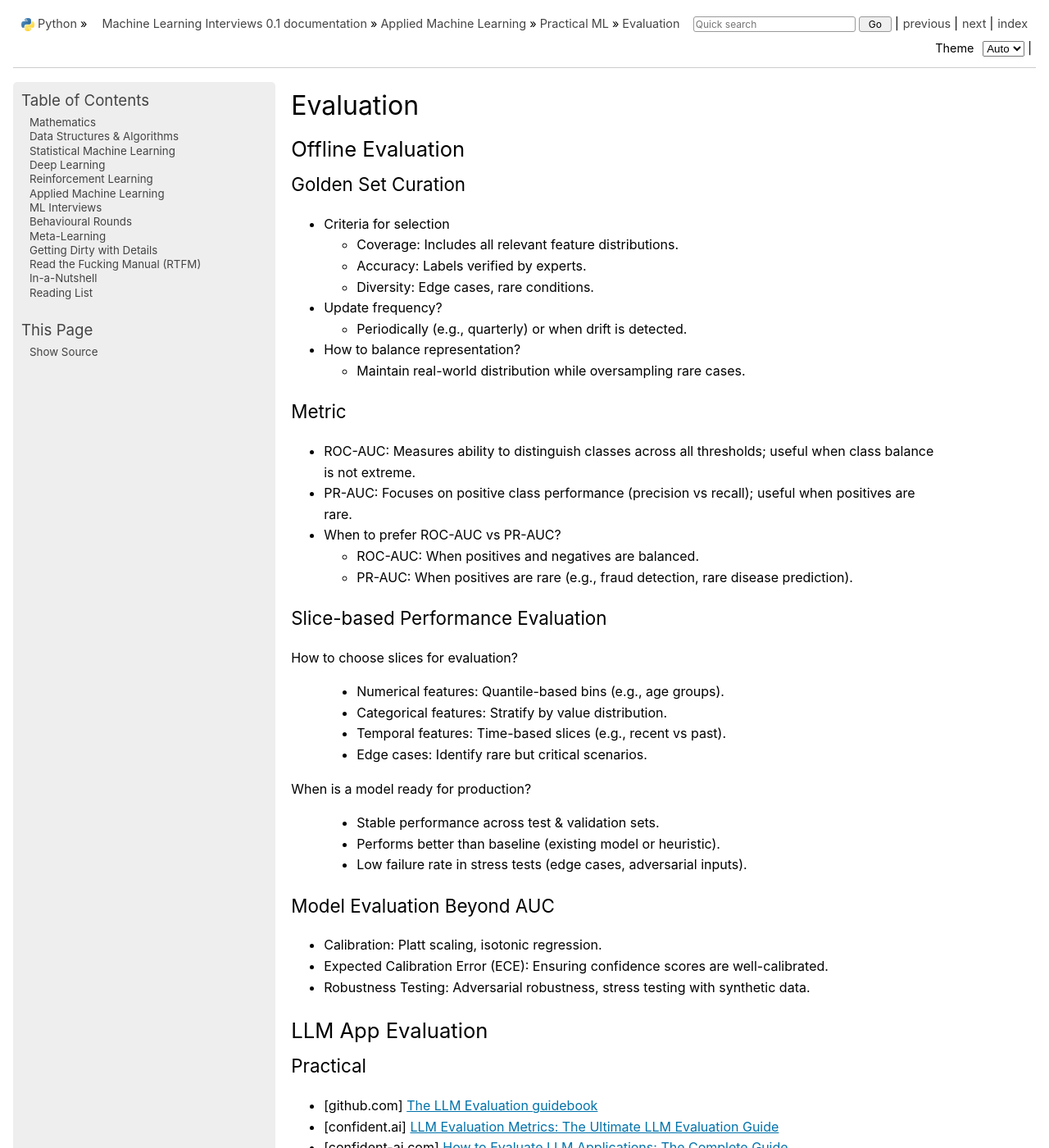
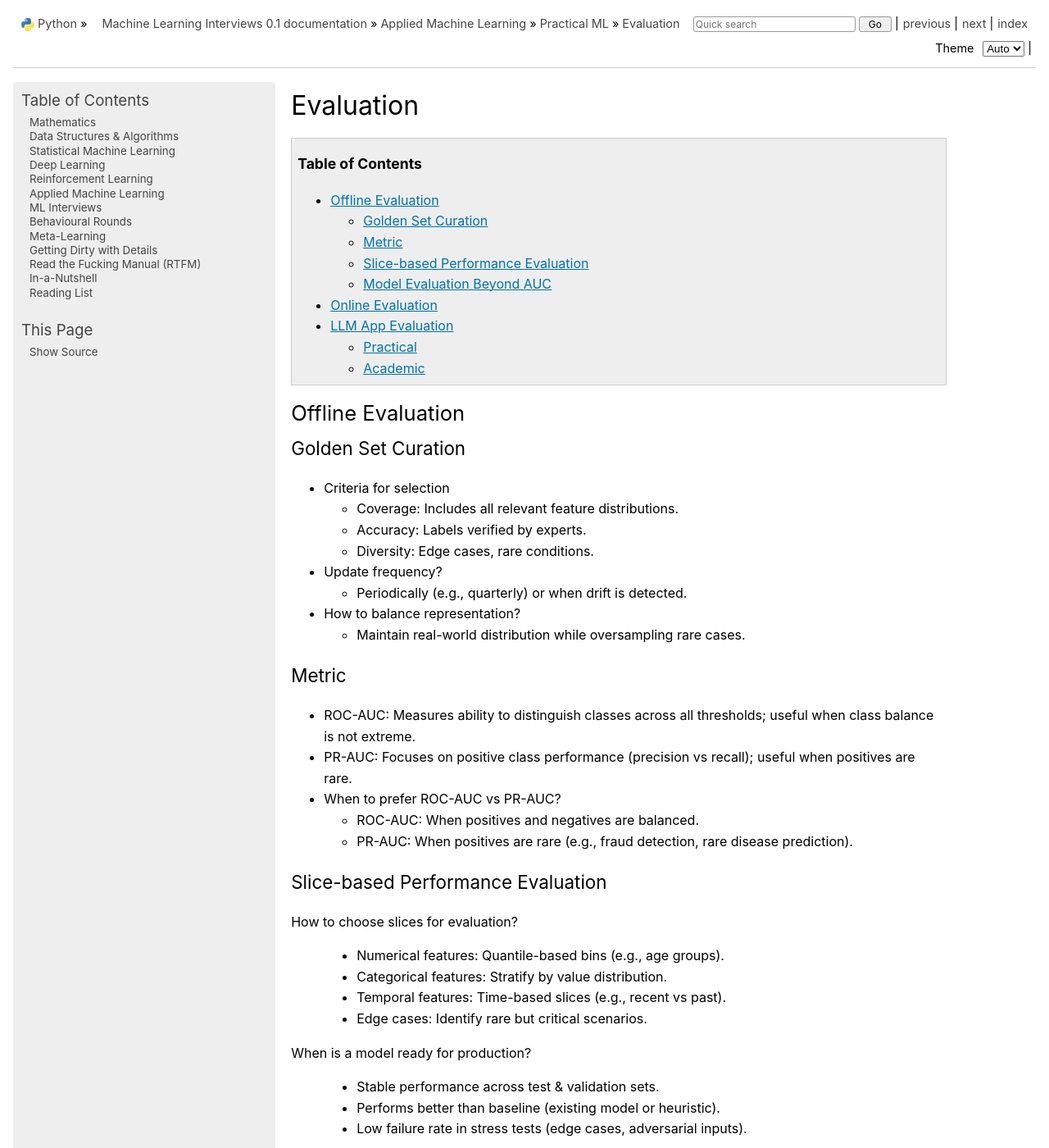
Before and after one commit to uselesstechjunks/leetcode, a Sphinx documentation site: the page built from docs/source/applied/practical/eval.rst, in a window 1280 px wide and 1400 px high. Shown: the whole window at 82% size. Built offline with Sphinx 7.4.7, drawn with Linux system fonts in a browser that asks for light colours; pages that are not in the unit, such as notebooks, are missing from menus; some of the changed text lies outside the part shown.

Commit message:
Update eval.rst

```diff
--- a/docs/source/applied/practical/eval.rst
+++ b/docs/source/applied/practical/eval.rst
@@ -1,6 +1,11 @@
 ######################################################################################
 Evaluation
 ######################################################################################
+.. contents:: Table of Contents
+	:depth: 3
+	:local:
+	:backlinks: none
+
 ***********************************************************************
 Offline Evaluation
 ***********************************************************************
@@ -48,6 +53,12 @@ Model Evaluation Beyond AUC
 - Expected Calibration Error (ECE): Ensuring confidence scores are well-calibrated.
 - Robustness Testing: Adversarial robustness, stress testing with synthetic data.
 
+***********************************************************************
+Online Evaluation
+***********************************************************************
+- A/B Testing
+- Interleaving vs non-interleaving
+
 **************************************************************************************
 LLM App Evaluation
 **************************************************************************************
```
